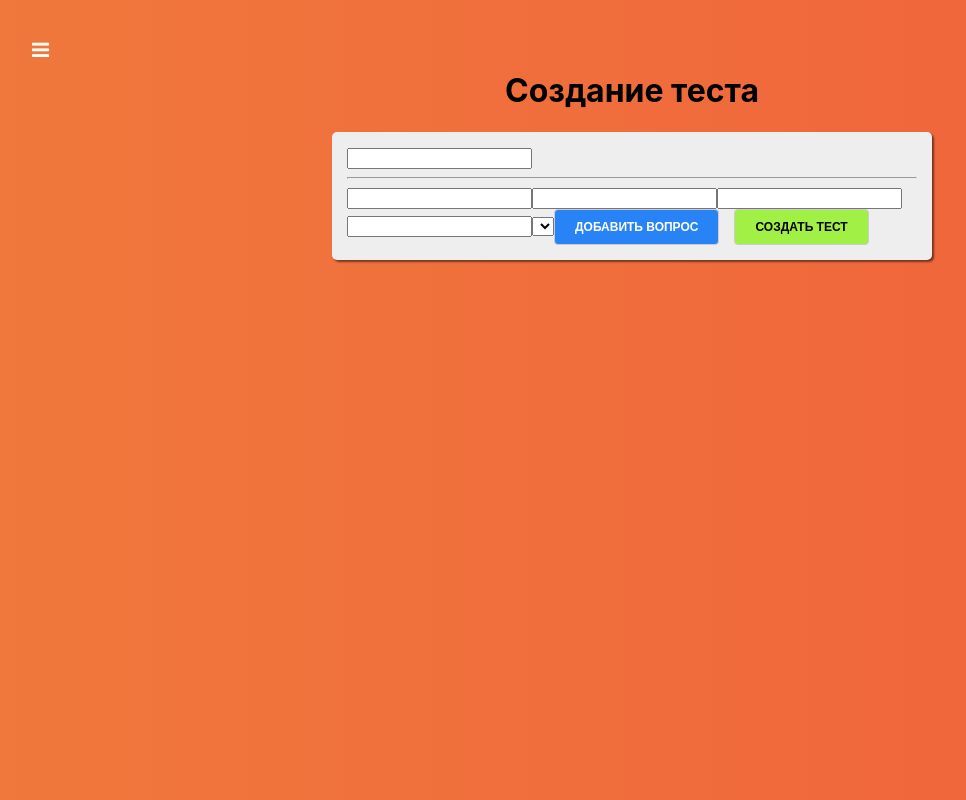
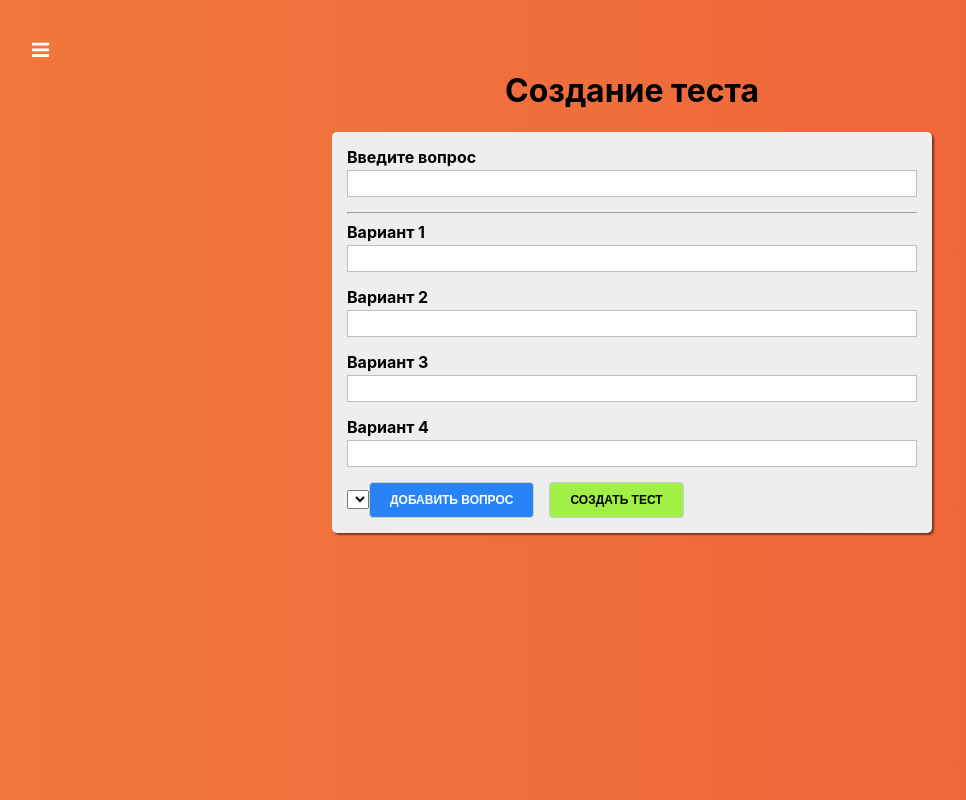
Before and after one commit to Slava37/react-presentation, a React app: page /quiz-creator in a window 1280 px wide. Shown: the whole page, without its empty margins (8-974 px from the left). Built offline with nearby package versions, Linux system fonts and the light colour scheme.

Commit message:
Inputs to QuzCreator added

```diff
--- a/src/containers/QuizCreator/QuizCreator.js
+++ b/src/containers/QuizCreator/QuizCreator.js
@@ -1,8 +1,37 @@
 import React, {Component} from 'react'
 import classes from './QuizCreator.module.css'
 import Button from '../../components/UI/Button/Button'
+import {createControl} from '../../form/FormFramework'
+import Input from '../../components/UI/Input/Input'
+import Auxiliary from '../../hoc/Auxiliary/Auxiliary'
+
+
+function createOptionControl(number) {
+    return createControl({
+        label: `Вариант ${number}`,
+        errorMessage: 'Значение не может быть пустым'
+    }, {required: true})
+}
+
+function createFormControls() {
+    return {
+        question: createControl({
+            label: 'Введите вопрос',
+            errorMessage: 'Вопрос не может быть пустым'
+        }, {required: true}),
+        option1: createOptionControl(1),
+        option2: createOptionControl(2),
+        option3: createOptionControl(3),
+        option4: createOptionControl(4),
+    }
+}
 
 export default class QuizCreator extends Component {
+
+    state = {
+        quiz: [],
+        formControls: createFormControls()
+    }
 
     onSubmitHandler = (evt) => {
         evt.preventDefault()
@@ -16,6 +45,33 @@
 
     }
 
+    changeHandler = (value, controlName) => {
+
+    }
+
+    renderControls() {
+        return Object.keys(this.state.formControls).map((controlName, index) => {
+            const control = this.state.formControls[controlName];
+
+            return (
+                <Auxiliary key={controlName + index}>
+                    <Input
+                        label={control.label}
+                        value={control.value}
+                        valid={control.valid}
+                        shouldValidate={!!control.validation}
+                        touched={control.touched}
+                        errorMessage={control.errorMessage}
+                        onChange={evt => this.changeHandler(evt.target.value, controlName)}
+                    />
+
+                    {index === 0 ? <hr/> : null}
+                </Auxiliary>
+
+            )
+        })
+    }
+
     render() {
         return (
             <div className={classes.QuizCreator}>
@@ -24,12 +80,7 @@
 
                     <form onSubmit={this.onSubmitHandler}>
 
-                        <input type="text"/>
-                        <hr/>
-                        <input type="text"/>
-                        <input type="text"/>
-                        <input type="text"/>
-                        <input type="text"/>
+                        {this.renderControls()}
 
                         <select></select>
 
--- /dev/null
+++ b/src/form/FormFramework.js
@@ -0,0 +1,9 @@
+export function createControl(config, validation) {
+    return {
+        ...config,
+        validation,
+        valid: !validation,
+        touched: false,
+        value: ''
+    }
+}
--- /dev/null
+++ b/src/hoc/Auxiliary/Auxiliary.js
@@ -0,0 +1,3 @@
+const Auxiliary = props => props.children;
+
+export default Auxiliary;
```
